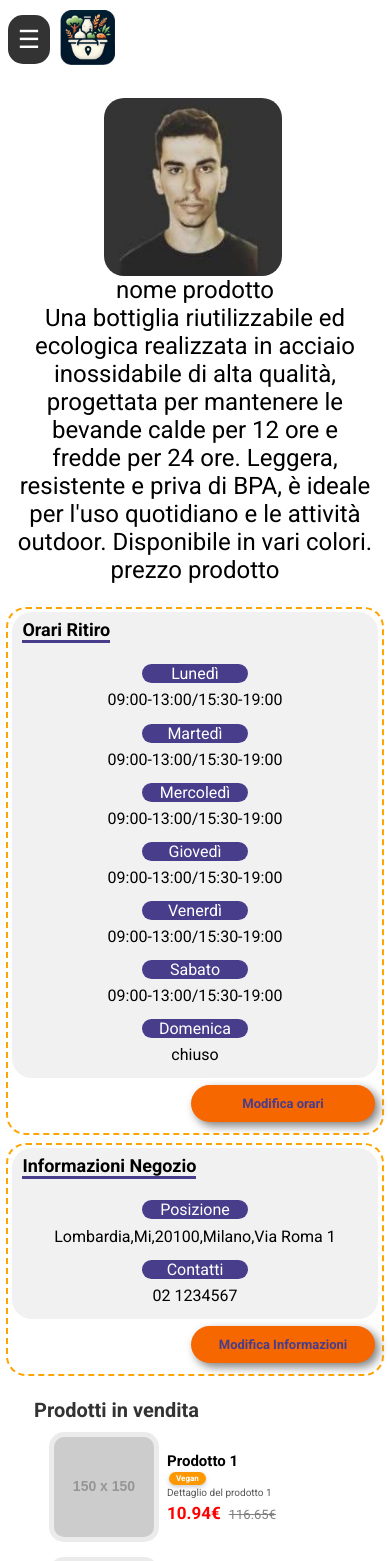
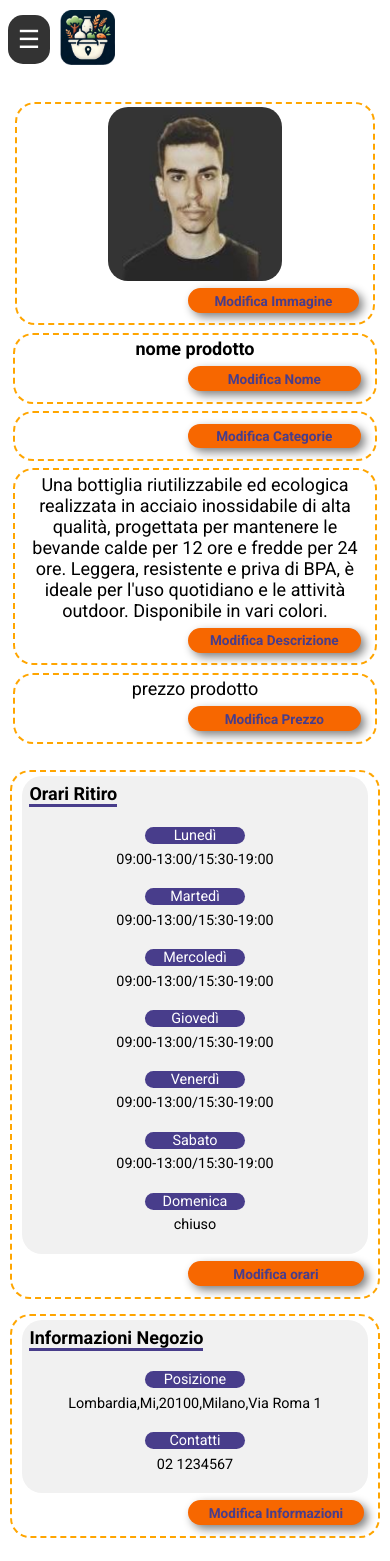
Before and after one commit to micheleDeca/MarketMatchReact, a React (Vite) app: page /negozio in a window 390 px wide. Shown: the top 1561 px of the page. Built offline with nearby package versions, Linux system fonts and the light colour scheme.

Commit message:
bug responsive

```diff
--- a/src/Components/Button/Button.css
+++ b/src/Components/Button/Button.css
@@ -1,23 +1,17 @@
 .OrangeButton {
   background-color: rgb(247, 103, 0);
   width: 100%;
-  aspect-ratio: 5/1;
+  aspect-ratio: 7/1;
   border-radius: 20px;
   border: 0px;
   cursor: pointer;
   box-shadow: 4px 4px 10px grey;
   color:darkslateblue;
   font-weight: bold;
-  font-size: medium;
+  font-size: 85%;
   text-overflow: ellipsis;
 }
 
 .OrangeButton:hover {
   transform: scale(0.97);
 }
-
-@media (orientation: portrait) and (max-width: 480px) {
-  .OrangeButton {
-    font-size: small;
-  }
-}
--- a/src/Components/orari_negozio/orari_negozio.css
+++ b/src/Components/orari_negozio/orari_negozio.css
@@ -2,13 +2,12 @@
     display: flex;
     flex-direction: column;
     align-items:center;
-    justify-content: flex-start;
+    justify-content: center;
     border-radius: 20px;
     background-color: #f1f1f1;
     width: 96%;
     flex: 1;
-    padding-left: 2%;
-    padding-right: 2%;
+
 }
 
 .OrariNegozioBox{
@@ -24,10 +23,8 @@
     flex-direction: row;
     justify-content:flex-start;
     align-items:center;
-    width: 100%;
-    padding-top:2%;
-    padding-left:2%;
-    padding-bottom: 2%;
+    width: 96%;
+    margin-top:2%;
 }
 
 .OrariNegozioRow{
@@ -35,7 +32,7 @@
     flex-direction: row;
     justify-content:flex-start;
     align-items:center;
-    width: 100%;
+    width: 98%;
     margin-top:2%;
     margin-bottom: 2%;
 }
@@ -54,25 +51,18 @@
     border-bottom: 3px solid darkslateblue;
 }
 
-.OrariNegozioSpan{
-    width: 50%;
-}
-
 .day{
     background-color: darkslateblue;
     border-radius: 20px;
     color: white;
     width: 30%;
     text-align: center;
-    font-size: medium;
+    font-size: 90%;
 }
 
 .hours{
-    margin-left: 10px;
-}
-
-.space{
-    width: 2%;
+    margin-left: 2%;
+    font-size: 90%;
 }
 
 @media (orientation: portrait){
@@ -81,17 +71,15 @@
         align-items: center;
     }
 
-    .OrariNegozioSpan{
-        width: 35%;
-    }
-
     .OrariNegozioRow{
         flex-direction: column;
         justify-content:center;
+        margin-bottom: 3%;
+        margin-top: 3%;
     }
 
     .day{
-        font-size: medium;
+        font-size: 90%;
         margin:0px;
     }
 
--- a/src/Components/orari_negozio/orari_negozio.jsx
+++ b/src/Components/orari_negozio/orari_negozio.jsx
@@ -29,7 +29,6 @@ function Orari(props) {
             <div className="OrariNegozioContainer">
               <div className="OrariNegozioRowTitle">
                 <p className="OrariNegozioTitle">Orari Ritiro</p>
-                <span className="OrariNegozioSpan"></span>
               </div>
               <div className="OrariNegozioRow">
                 <div className="OrariNegozioCol">
@@ -68,11 +67,11 @@ function Orari(props) {
             </div>
           </ZigZag>
           <span className="space"></span>
+          <span className="VerticalSpace"></span>
           <ZigZag pulsante="Modifica Informazioni">
             <div className="OrariNegozioContainer">
               <div className="OrariNegozioRowTitle">
                 <p className="OrariNegozioTitle">Informazioni Negozio</p>
-                <span className="OrariNegozioSpan"></span>
               </div>
               <div className="OrariNegozioRow">
                 <div className="OrariNegozioCol">
@@ -98,7 +97,6 @@ function Orari(props) {
           <div className="OrariNegozioContainer">
             <div className="OrariNegozioRowTitle">
               <p className="OrariNegozioTitle">Orari Ritiro</p>
-              <span className="OrariNegozioSpan"></span>
             </div>
             <div className="OrariNegozioRow">
               <div className="OrariNegozioCol">
@@ -140,7 +138,6 @@ function Orari(props) {
           <div className="OrariNegozioContainer">
             <div className="OrariNegozioRowTitle">
               <p className="OrariNegozioTitle">Informazioni Negozio</p>
-              <span className="OrariNegozioSpan"></span>
             </div>
             <div className="OrariNegozioRow">
               <div className="OrariNegozioCol">
--- a/src/Components/shop_window/shop_window.css
+++ b/src/Components/shop_window/shop_window.css
@@ -15,6 +15,9 @@
 .LeftShopWindow{
     width: 28%;
     margin-right: 1%;
+    display: flex;
+    justify-content: center;
+    align-items: center;
 }
 
 .RightShopWindow{
@@ -26,15 +29,16 @@
 }
 
 .nomeProdotto{
-   font-size: x-large;
+   font-size: large;
+   font-weight: bold;
 }
 
 .descrizioneProdotto{
-    font-size: x-large;
+    font-size: large;
 }
 
 .Prezzo{
-    font-size: x-large;
+    font-size: large;
 }
 
 @media (orientation: portrait){
@@ -43,7 +47,8 @@
     }
 
     .LeftShopWindow{
-        width: 95%;
+        width: 98%;
+        margin-right:0px;
     }
 
     .Image{
@@ -51,7 +56,7 @@
     }
 
     .RightShopWindow{
-        width: 95%;
+        width: 98%;
     }
 
     .descrizioneProdotto{
--- a/src/Components/zig-zag/zig-zag.css
+++ b/src/Components/zig-zag/zig-zag.css
@@ -1,13 +1,15 @@
 .zigzagBox{
-    width: 98%;
+    width: 96%;
     border: 2px dashed orange;
     border-radius: 20px;
     padding: 1%;
     margin: 1%;
+    display: grid;
+    place-items: center;
 }
 
 .modifica{
-    width: 100%;
+    width: 98%;
     display: flex;
     flex-direction: row;
     align-items: center;
@@ -18,11 +20,11 @@
 }
 
 .zigzagSpan{
-    width: 56%;
+    width: 58%;
 }
 
 .zigzagSpan2{
-    width: 42%;
+    width: 40%;
 }
 
 @media (orientation: portrait) and (max-width: 480px) {
@@ -35,5 +37,4 @@
         width: 50%;
     }
 
-
 }
--- a/src/Pages/Negozio/Negozio.jsx
+++ b/src/Pages/Negozio/Negozio.jsx
@@ -46,6 +46,7 @@ function Negozio(props) {
           Name="nome prodotto"
           tipo="prodotto"
           Prezzo="prezzo prodotto"
+          mode="neg"
         />
         <span>&nbsp;</span>
         <Orari
```
